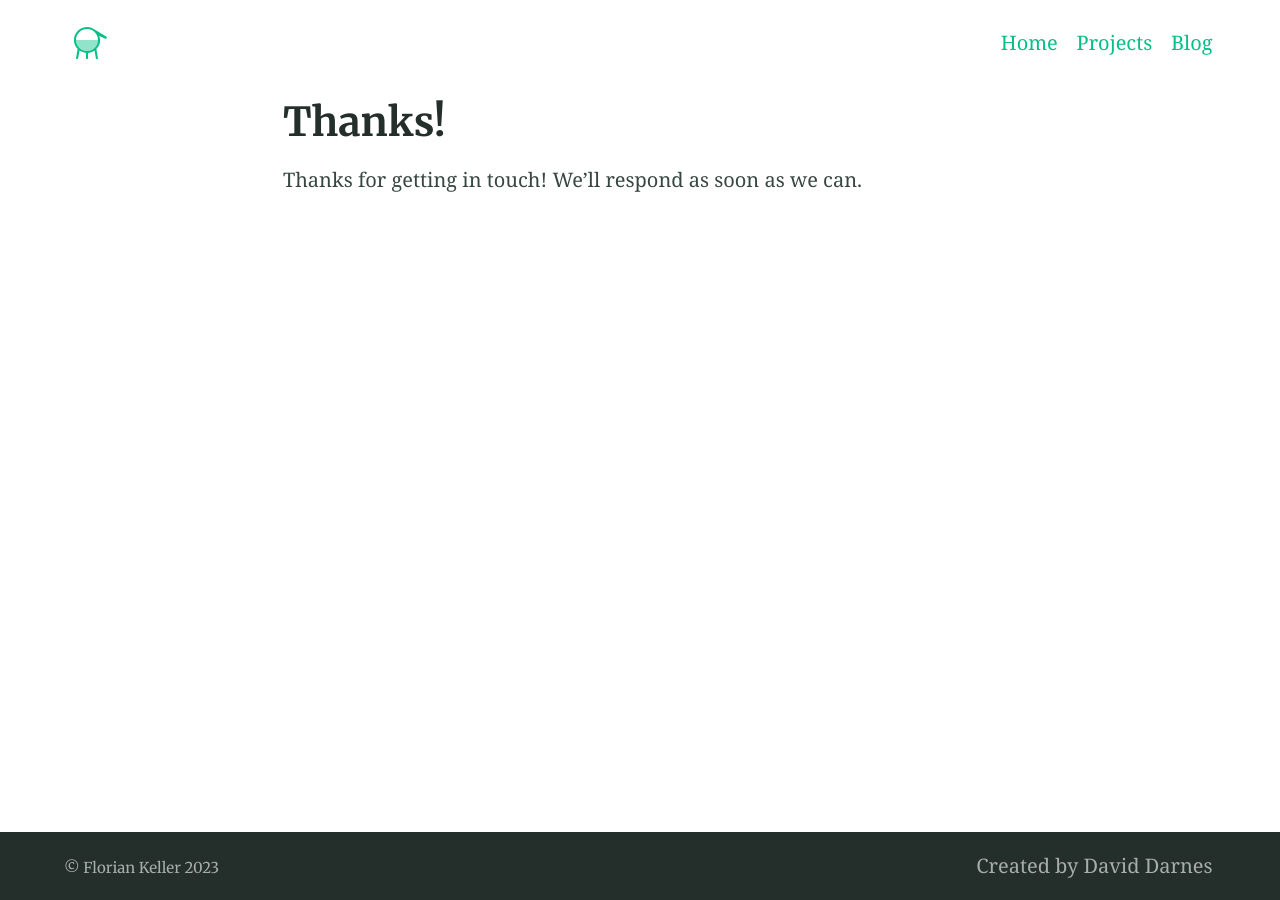
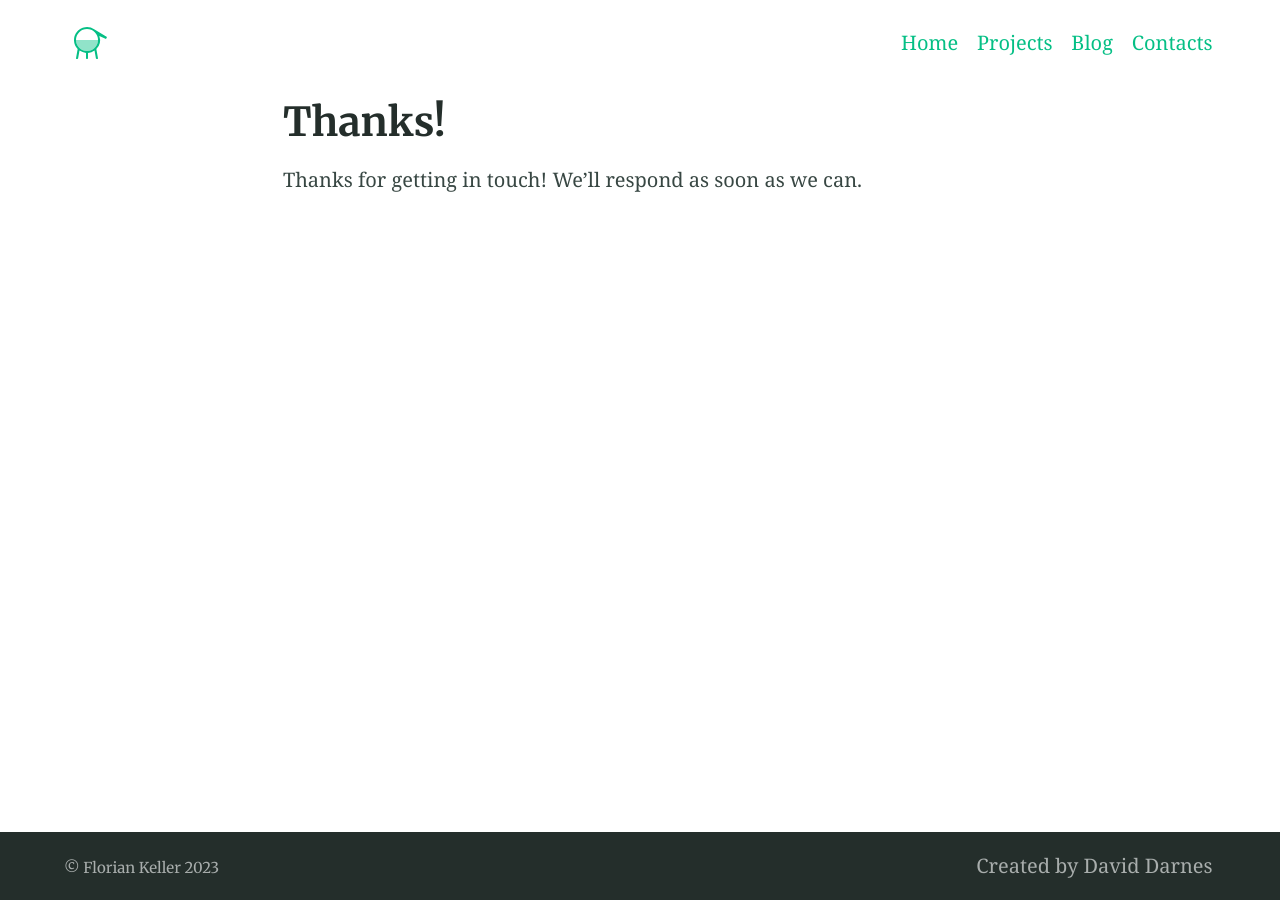
Before and after one commit to FlorianMKeller/Fkeller1, a Jekyll site: the page built from thanks.md, in a window 1280 px wide. Built offline with Jekyll 4.4.1, drawn with Linux system fonts in a browser that asks for light colours.

Commit message:
Update _config.yml

```diff
--- a/_config.yml
+++ b/_config.yml
@@ -127,6 +127,8 @@ navigation_header:
   url: /projects/
 - title: Blog
   url: /blog/
+- title: Contacts
+  url: /contacts/
 
 
 
```
